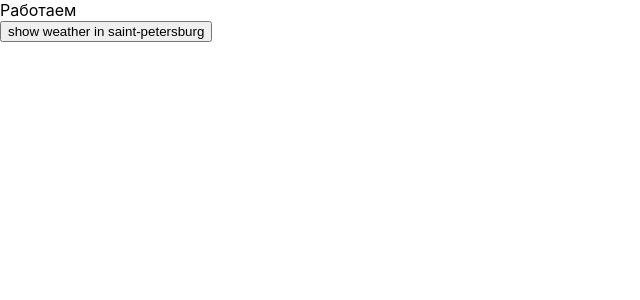
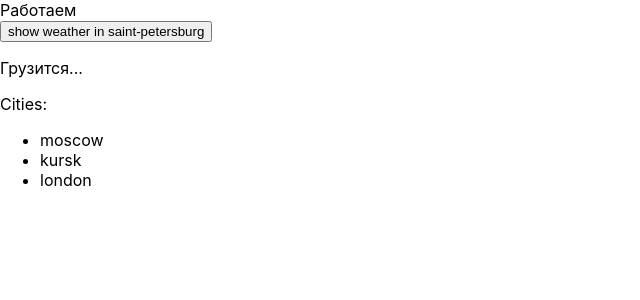
Before and after one commit to karasikrus/web2lab2, a React (Create React App) app: page / in a window 1280 px wide. Shown: the top 300 px of the page, without its empty margins (0-640 px from the left). Built offline with nearby package versions, Linux system fonts and the light colour scheme; no server answers.

Commit message:
default city weather is shown

```diff
--- a/src/App.js
+++ b/src/App.js
@@ -1,11 +1,14 @@
 import React from 'react';
 
 import './components/location-weather-info'
+import './components/default-city-info'
 
 import './App.css';
-import LocationWeatherInfo from "./components/location-weather-info";
+import DefaultCityInfo from "./components/default-city-info";
+import CityList from "./components/city-list";
 
 class  App extends React.Component{
+
 
   render() {
     return(
@@ -13,7 +16,8 @@ class  App extends React.Component{
         <div>
           Работаем
         </div>
-          <LocationWeatherInfo/>
+          <DefaultCityInfo/>
+          <CityList/>
 
       </div>
     )
--- /dev/null
+++ b/src/components/city-list.js
@@ -0,0 +1,24 @@
+import React from 'react';
+
+class CityList extends React.Component{
+    state = {
+        cities: ['moscow', 'kursk', 'london']
+    }
+
+    formatCities = (cities) =>{
+        return cities.map((city) =>
+                <li>{city}</li>);
+    };
+
+    render() {
+        return(
+            <div>
+                <p>Cities: </p>
+                <ul>{this.formatCities(this.state.cities)}</ul>
+            </div>
+
+        );
+    }
+}
+
+export default CityList
--- /dev/null
+++ b/src/components/default-city-info.js
@@ -0,0 +1,32 @@
+import React from 'react';
+
+import LocationWeatherInfo from "./location-weather-info";
+
+class DefaultCityInfo extends React.Component{
+    state = {
+        city: 'санкт-петербург'
+    }
+    submitHandler = (e) => {
+        e.preventDefault();
+        console.log('pressed');
+        this.setState({
+            city: 'москва'
+        });
+        console.log(this.state.city);
+    }
+
+
+
+    render() {
+        return(
+            <div>
+                <form onSubmit={this.submitHandler}>
+                    <button>show weather in saint-petersburg</button>
+                </form>
+                <LocationWeatherInfo city={this.state.city}/>
+            </div>
+        );
+    }
+}
+
+export default DefaultCityInfo
--- a/src/components/location-weather-info.js
+++ b/src/components/location-weather-info.js
@@ -12,45 +12,59 @@ class LocationWeatherInfo extends React.Component{
         pressure: undefined,
         humidity: undefined,
         wind: undefined,
-        error: undefined
+        error: undefined,
+        isLoading: false
     };
 
-    getWeather = async (e) => {
-        e.preventDefault();
+    testFun = (city) => {
+        console.log(city);
+        this.setState({
+            isLoading: true
+        });
+    }
+
+    getWeather = async (city) => {
+       // e.preventDefault();
+        if(city===undefined){
+            return null;
+        }
+        this.setState({
+            isLoading: true
+        });
         let url = new URL(ApiUrl);
         url.searchParams.append('appid', ApiKey);
         url.searchParams.append('units', 'metric');
-        url.searchParams.append('q', 'санкт-петербург');
+        url.searchParams.append('q', city);
         let response = await fetch(url);
         const data = await response.json();
         console.log(data);
         this.setState({
+            isLoading: false,
             temp: data.main.temp,
             city: data.name,
             pressure: data.main.pressure,
             humidity: data.main.humidity,
             wind: data.wind.speed
         });
-        console.log(this.state);
-
-        // if (response.status === 200) {
-        //     return await response.json();
-        // } else {
-        //     await response.json()
-        //         .then(json => Promise.reject(json))
-        // }
         return data;
     }
+
+    componentDidMount() {
+        this.getWeather(this.props.city);
+    }
+
 
     render() {
         return(
             <div>
                 <div>
-                    <form onSubmit={this.getWeather}>
-                        <button>show weather in saint-petersburg</button>
-                    </form>
                 </div>
-                {this.state.city &&
+                {this.state.isLoading &&
+                    <div>
+                        <p>Грузится...</p>
+                    </div>
+                }
+                {this.state.city && !this.state.isLoading &&
                     <div>
                         <p>{this.state.city}</p>
                         <p>temperature = {this.state.temp}</p>
```
